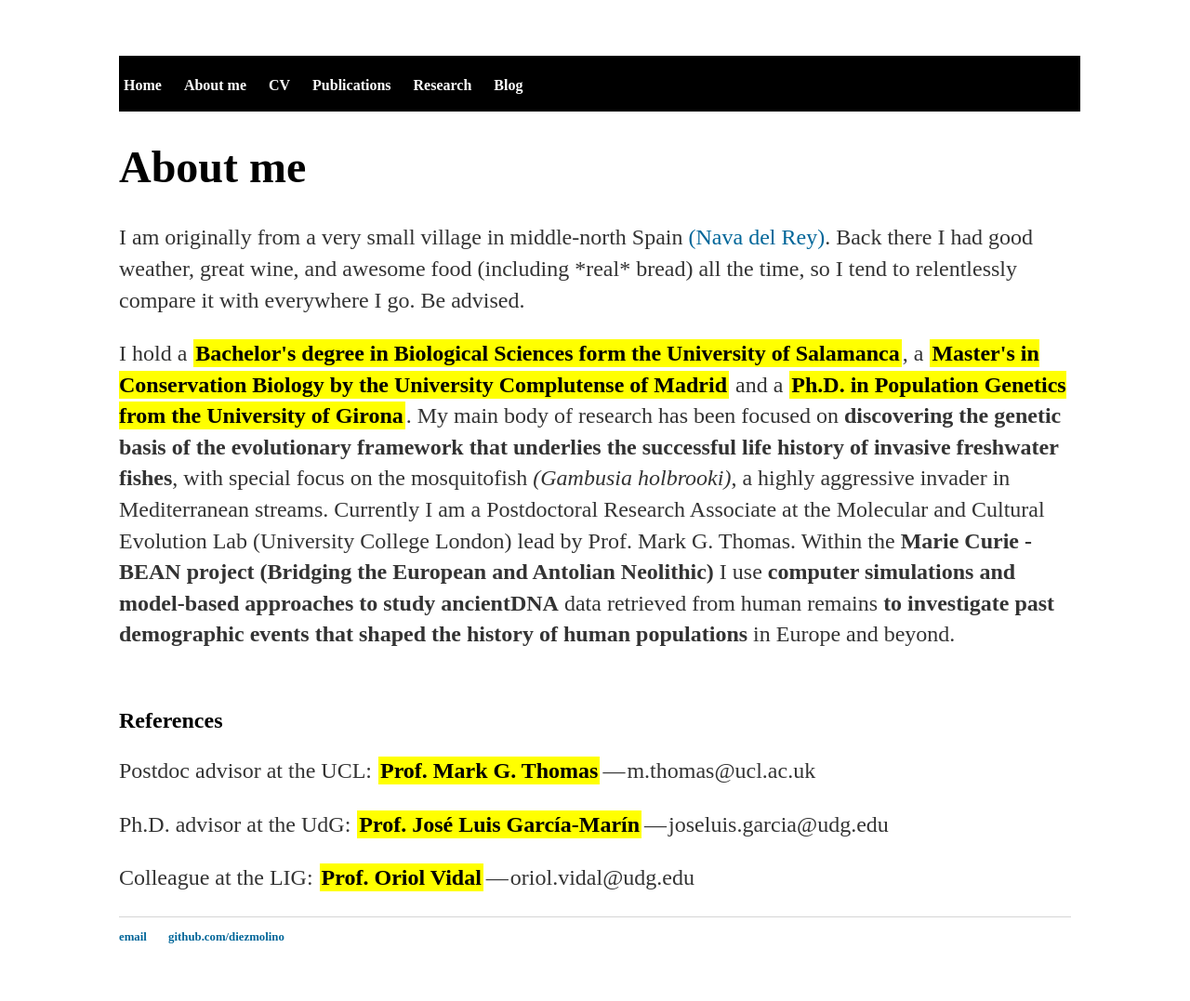
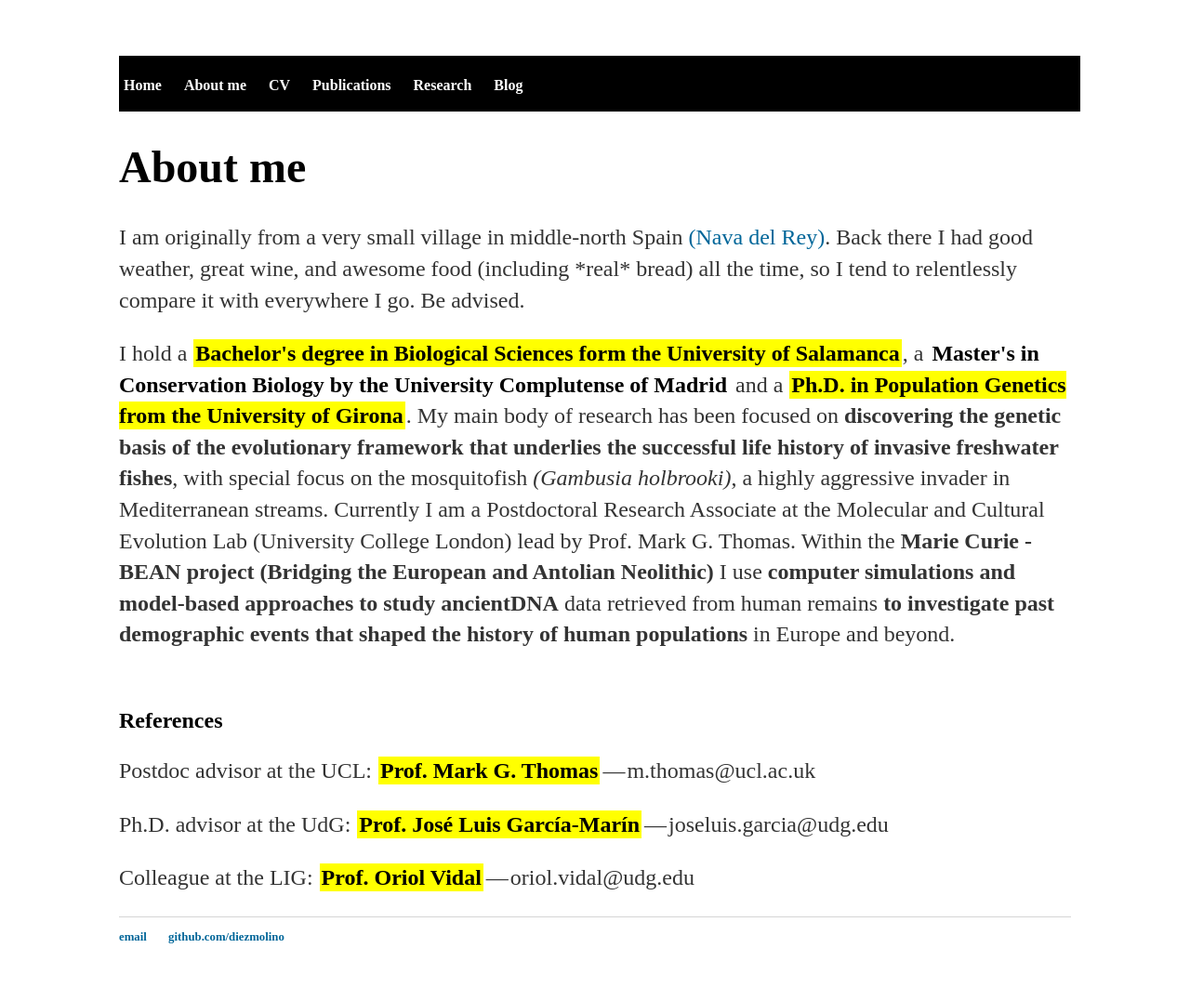
Before and after one commit to DiezMolino/diezmolino.github.io, a Jekyll site: the page about/index.html, which Jekyll copies as it is, in a window 1280 px wide. Shown: the whole page at 93% size. Built offline with Jekyll 4.4.1, drawn with Linux system fonts in a browser that asks for light colours.

Commit message:
Update index.html

```diff
--- a/about/index.html
+++ b/about/index.html
@@ -35,7 +35,7 @@
 
         		<p>I am originally from a very small village in middle-north Spain <a class='one' href='https://www.google.co.uk/webhp?sourceid=chrome-instant&ion=1&espv=2&ie=UTF-8#q=nava%20del%20rey'>(Nava del Rey)</a>. Back there I had good weather, great wine, and awesome food (including *real* bread) all the time, so I tend to relentlessly compare it with everywhere I go. Be advised. </p>
 
-        		<p>I hold a <b style='padding:2px; color: black; background-color: yellow; border: white 1px solid'>Bachelor's degree in Biological Sciences form the University of Salamanca</b>, a <b style='padding:2px; color: black; background-color: yellow; border: white 1px solid'>Master's in Conservation Biology by the University Complutense of Madrid</b> and a <b style='padding:2px; color: black; background-color: yellow; border: white 1px solid'>Ph.D. in Population Genetics  from the University of Girona</b>. My main body of research has been focused on <b>discovering the genetic basis of the evolutionary framework that underlies the successful life history of invasive freshwater fishes</b>, with special focus on the mosquitofish <i>(Gambusia holbrooki)</i>, a highly aggressive invader in Mediterranean streams. Currently I am a Postdoctoral Research Associate at the Molecular and Cultural Evolution Lab (University College London) lead by Prof. Mark G. Thomas. Within the <b>Marie Curie - BEAN project (Bridging the European and Antolian Neolithic)</b> I use <b>computer simulations and model-based approaches to study ancientDNA</b> data retrieved from human remains <b>to investigate past demographic events that shaped the history of human populations</b> in Europe and beyond.</p>
+        		<p>I hold a <b style='padding:2px; color: black; background-color: yellow; border: white 1px solid'>Bachelor's degree in Biological Sciences form the University of Salamanca</b>, a <b style='padding:2px; color: black; border-bottom: yellow; border: white 1px solid'>Master's in Conservation Biology by the University Complutense of Madrid</b> and a <b style='padding:2px; color: black; background-color: yellow; border: white 1px solid'>Ph.D. in Population Genetics  from the University of Girona</b>. My main body of research has been focused on <b>discovering the genetic basis of the evolutionary framework that underlies the successful life history of invasive freshwater fishes</b>, with special focus on the mosquitofish <i>(Gambusia holbrooki)</i>, a highly aggressive invader in Mediterranean streams. Currently I am a Postdoctoral Research Associate at the Molecular and Cultural Evolution Lab (University College London) lead by Prof. Mark G. Thomas. Within the <b>Marie Curie - BEAN project (Bridging the European and Antolian Neolithic)</b> I use <b>computer simulations and model-based approaches to study ancientDNA</b> data retrieved from human remains <b>to investigate past demographic events that shaped the history of human populations</b> in Europe and beyond.</p>
 
 <br/>
 
```
